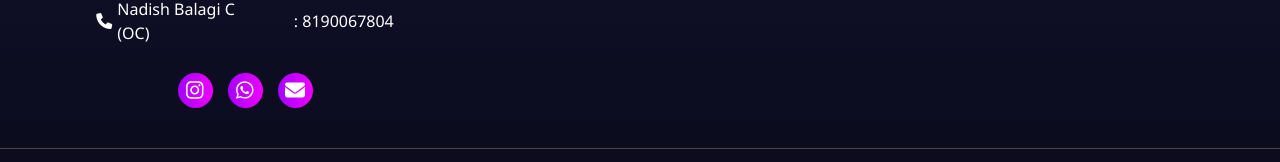
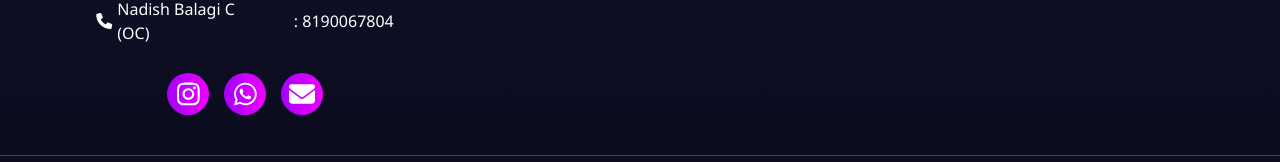
Before and after one commit to raghul1217/progeni25, a React (Vite) app in the folder frontend/: page / in a window 1280 px wide. Shown: the part 3071-3233 px from the top of the page. Built offline with nearby package versions, Linux system fonts and the light colour scheme; no server answers; a web font is replaced by a local one.

Commit message:
icons updated

```diff
--- a/frontend/src/styles/footer.css
+++ b/frontend/src/styles/footer.css
@@ -94,8 +94,8 @@
 .social-icons-div {
   background: linear-gradient(270deg, rgb(238, 0, 255) 0%, rgb(165, 0, 255) 100%);
   border-radius: 50%;
-  width: 35px;
-  height: 35px;
+  width: 42px;
+  height: 42px;
   display: flex;
   justify-content: center;
   align-items: center;
@@ -103,8 +103,8 @@
 
 .social-icons a {
   color: #fff;
-  font-size: 20px;
-  font-weight: 600;
+  font-size: 26px;
+  font-weight: 900;
 }
 
 /* Quick Links styles */
```
